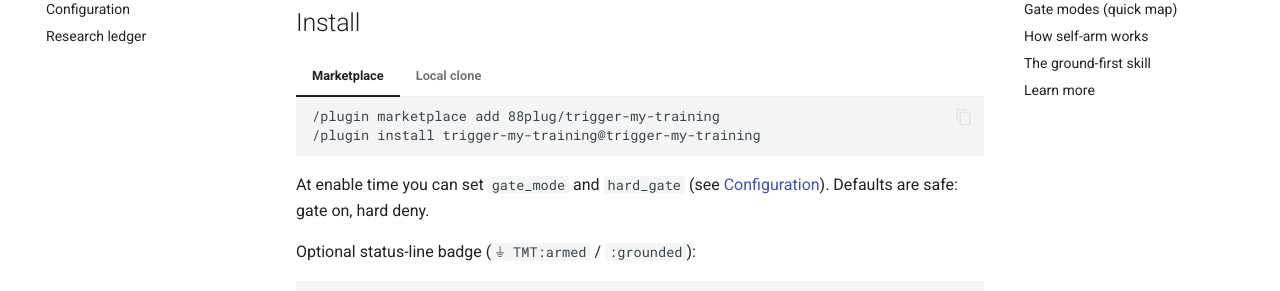
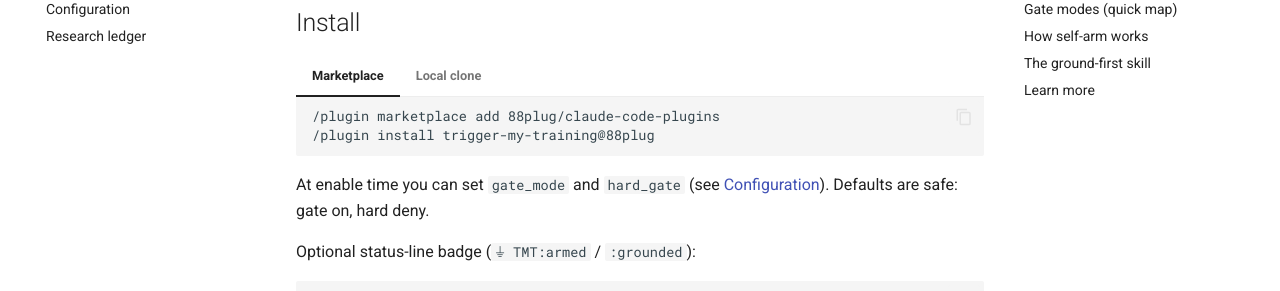
Before and after one commit to 88plug/trigger-my-training, an MkDocs documentation site: the page built from docs/index.md, in a window 1280 px wide and 900 px high, scrolled down 419 px. Shown: the part 153-444 px from the top of the window. Built offline with MkDocs 1.6.1 and Material for MkDocs 9.7.7, drawn with Linux system fonts in a browser that asks for light colours; comment, search, counter and statistics services are not loaded.

Commit message:
docs(install): standardize marketplace on 88plug/claude-code-plugins + @88plug

````diff
--- a/docs/index.md
+++ b/docs/index.md
@@ -25,8 +25,8 @@ model's training, don't encode static rules a human guessed at.*
 === "Marketplace"
 
     ```text
-    /plugin marketplace add 88plug/trigger-my-training
-    /plugin install trigger-my-training@trigger-my-training
+    /plugin marketplace add 88plug/claude-code-plugins
+    /plugin install trigger-my-training@88plug
     ```
 
 === "Local clone"
````
Also changed, not shown: README.md (+2 -2 lines).
